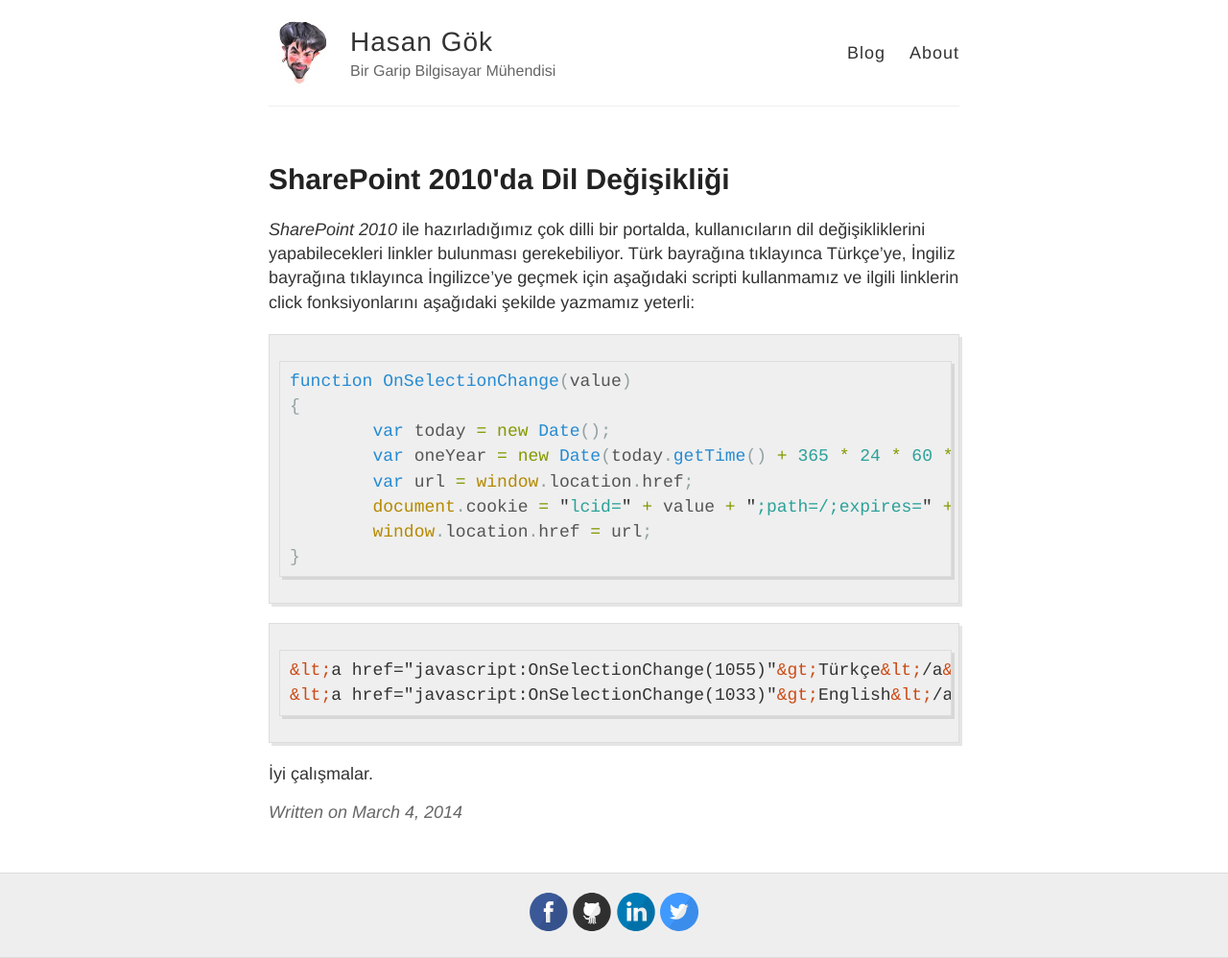
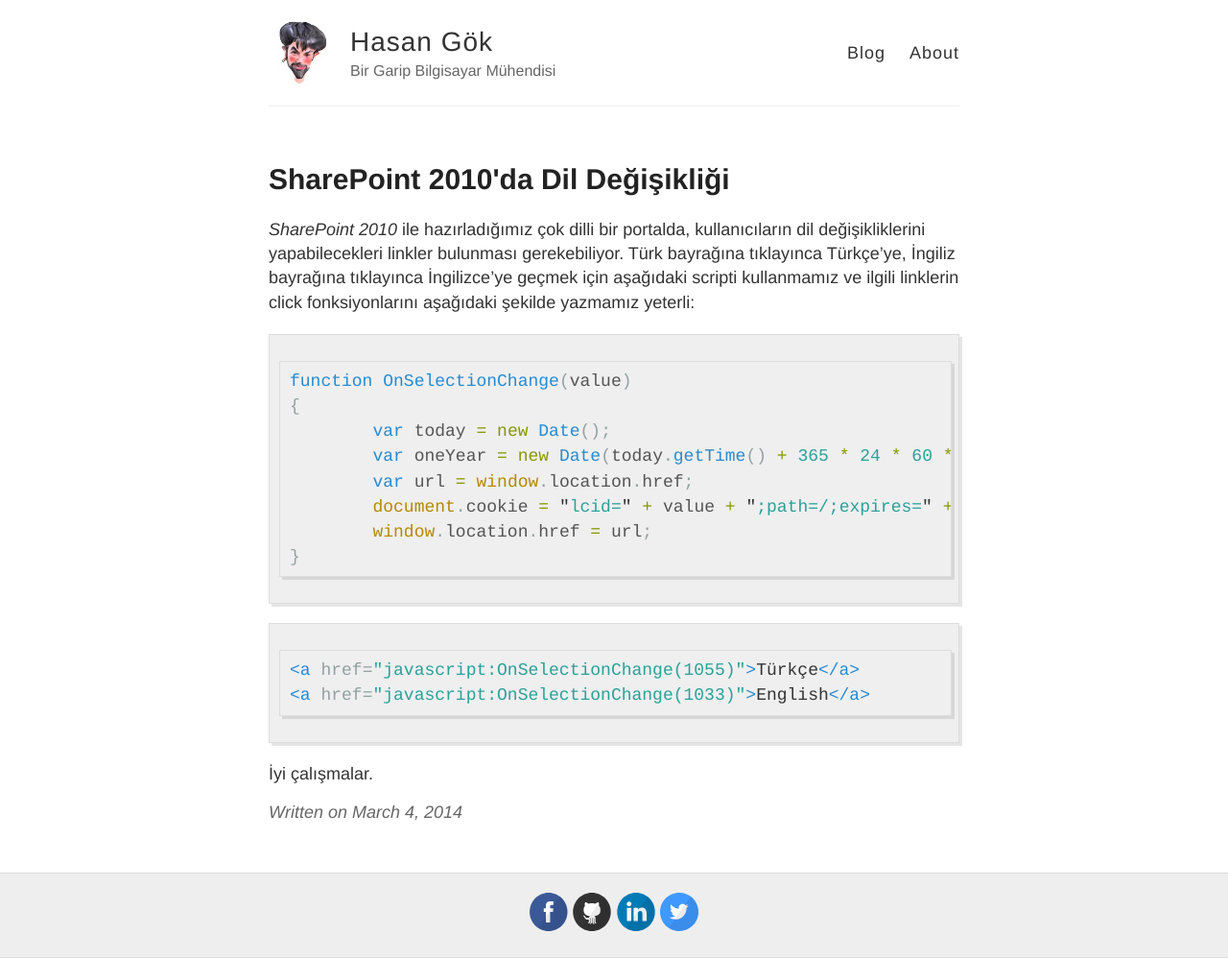
Before and after one commit to hasangok/hasangok.github.io, a Jekyll site: the page built from _posts/2014-03-04-sharepoint-2010da-dil-degisikligi.md, in a window 1280 px wide. Shown: the whole page at 96% size. Built offline with Jekyll 4.4.1, drawn with Linux system fonts in a browser that asks for light colours; comment, search, counter and statistics services are not loaded; part of the change alters nothing that is shown.

````diff
--- a/_posts/2014-03-04-sharepoint-2010da-dil-degisikligi.md
+++ b/_posts/2014-03-04-sharepoint-2010da-dil-degisikligi.md
@@ -19,7 +19,7 @@ function OnSelectionChange(value)
 }
 ```
 ```html
-&lt;a href="javascript:OnSelectionChange(1055)"&gt;Türkçe&lt;/a&gt;
-&lt;a href="javascript:OnSelectionChange(1033)"&gt;English&lt;/a&gt;
+<a href="javascript:OnSelectionChange(1055)">Türkçe</a>
+<a href="javascript:OnSelectionChange(1033)">English</a>
 ```
 İyi çalışmalar.
````
